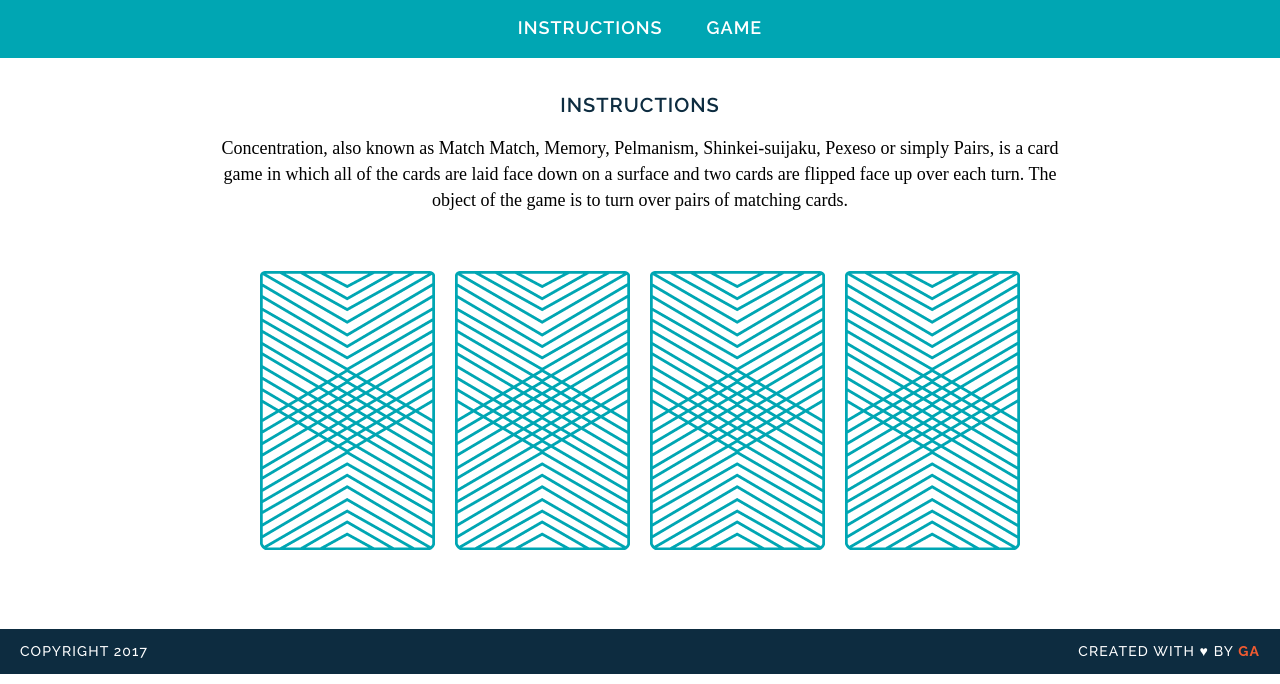
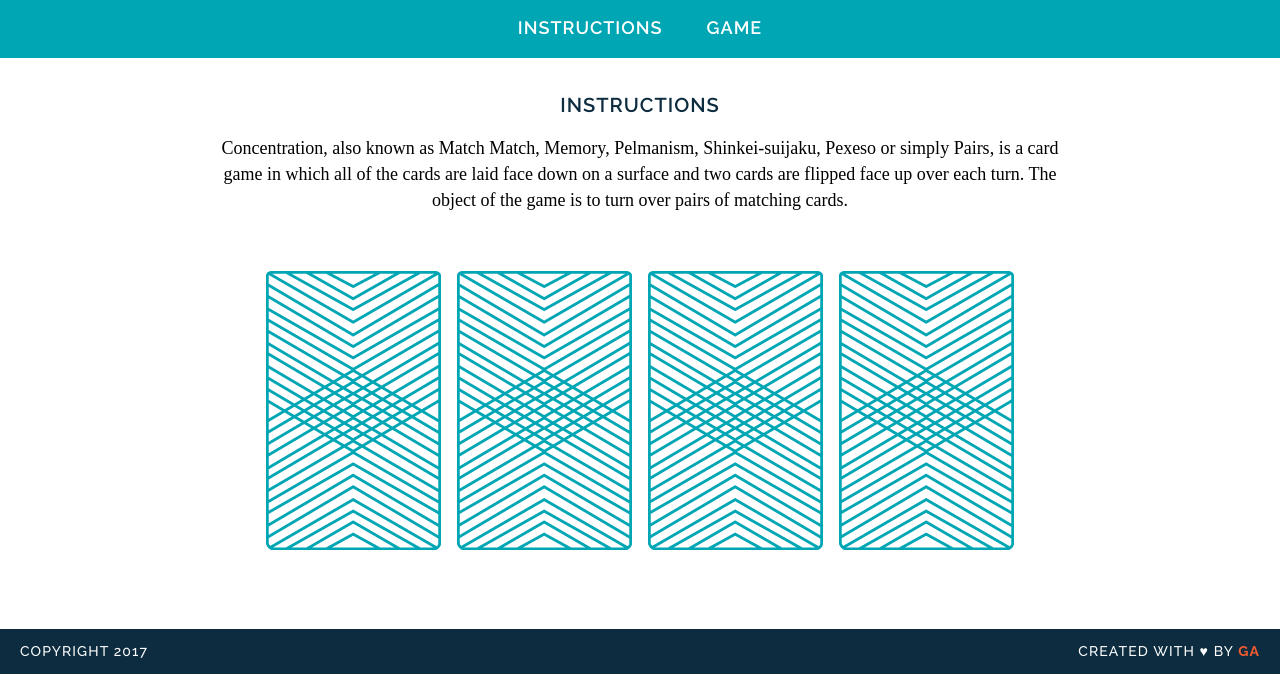
Before and after one commit to Shadowcoder12/wdi-fundamentals-memorygame, a plain HTML site: page memory_game/index.html in a window 1280 px wide. Shown: the part 116-800 px from the top of the page. Drawn offline with Linux system fonts and the light colour scheme; a web font is replaced by a local one.

Commit message:
created game logic

```diff
--- a/memory_game/index.html
+++ b/memory_game/index.html
@@ -19,12 +19,7 @@
 	<p class="info">
 	Concentration, also known as Match Match, Memory, Pelmanism, Shinkei-suijaku, Pexeso or simply Pairs, is a card game in which all of the cards are laid face down on a surface and two cards are flipped face up over each turn. The object of the game is to turn over pairs of matching cards.</p>
 
-	<div>
-		<img src="images/back.png" alt="Queen of Diamonds">
-		<img src="images/back.png" alt="Queen of Hearts">
-		<img src="images/back.png" alt="King of Diamonds">
-		<img src="images/back.png" alt="King of Hearts">
-</div>
+	<div id="game-board" class="board clearfix"></div>
 </main>
 <footer class="clearfix">
 	<p class="copyright"> Copyright 2017</p>
--- a/memory_game/js/main.js
+++ b/memory_game/js/main.js
@@ -1,3 +1,4 @@
+// Creates an array that stores all card objects
 var cards = [
 {
 	rank: "queen",
@@ -23,9 +24,11 @@ cardImage:"images/king-of-diamonds.png"
 
 ];
 
+// Creates an array that stores the cards in play
+var cardsInPlay = [];
 
-
-var cardsInPlay = [];
+/* Function that checks if two cards match and if two cards
+ are played */
 var checkForMatch = function () {
 	if(cardsInPlay.length === 2){
 		if (cardsInPlay[0] === cardsInPlay[1]){
@@ -35,10 +38,27 @@ var checkForMatch = function () {
 			alert("Sorry, try again!")};
 		};
 	};
-	var flipCard = function (cardId){
+	// function that mimics a user picking a card
+	var flipCard = function (){
+		var cardId = this.getAttribute("data-id");
 		console.log("User flipped " + cards[cardId].rank);
 		console.log(cards[cardId].cardImage);
 		console.log(cards[cardId].suit);
 		cardsInPlay.push(cards[cardId].rank);
+		this.setAttribute('src', cards[cardId].cardImage);
 		checkForMatch();
 	};
+
+	// creates the board
+	var createBoard = function(){
+		var boardGame = document.getElementById("game-board");
+		for (var i = 0; i < cards.length; i++) {
+			var cardElement = document.createElement("img");
+			cardElement.setAttribute("src", "images/back.png");
+			cardElement.setAttribute("data-id", i);
+			cardElement.addEventListener("click", flipCard);
+			boardGame.appendChild(cardElement);
+		}
+	};
+
+	createBoard();
```
Lines whose indentation alone changed are shown as unchanged.
